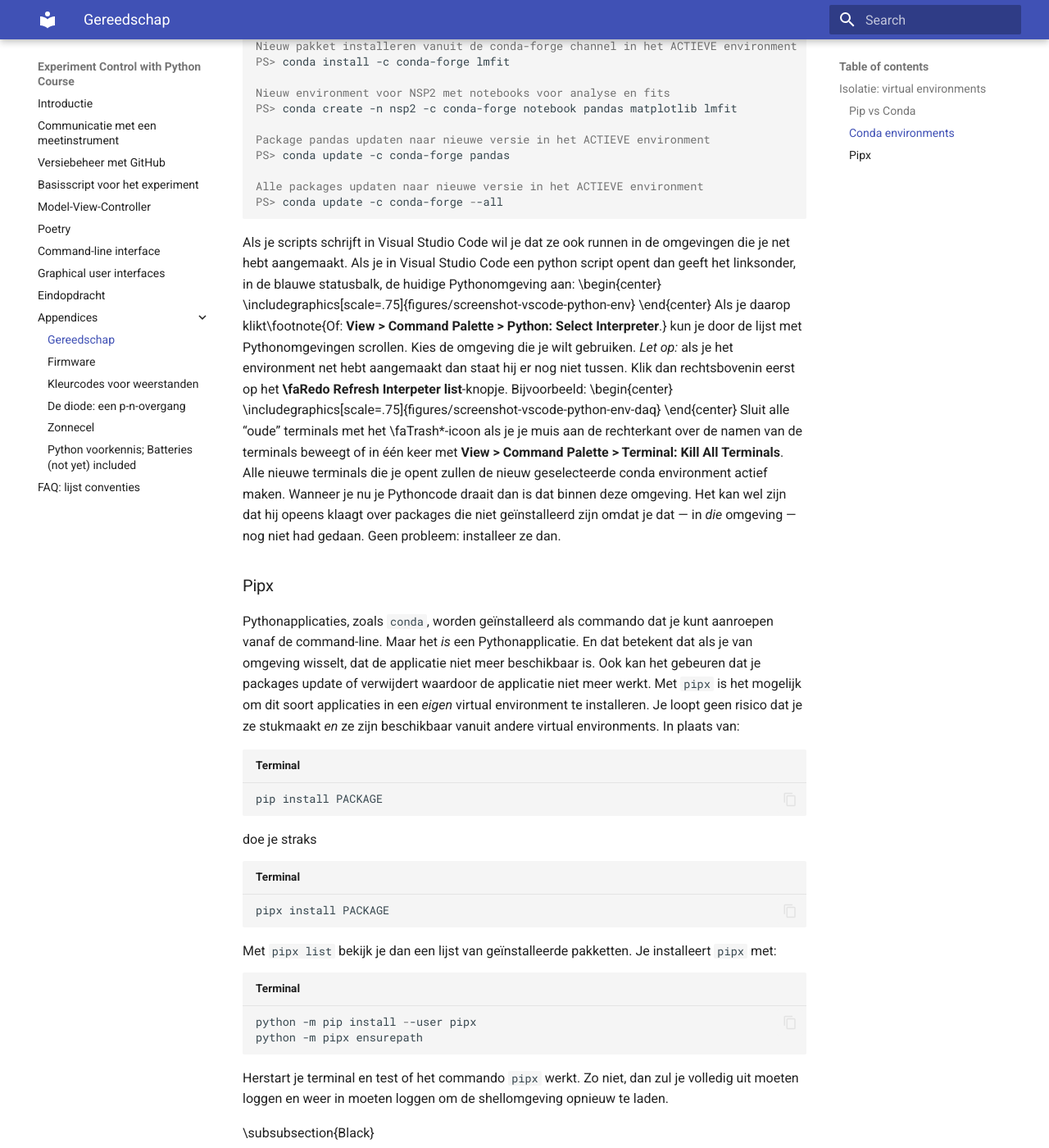
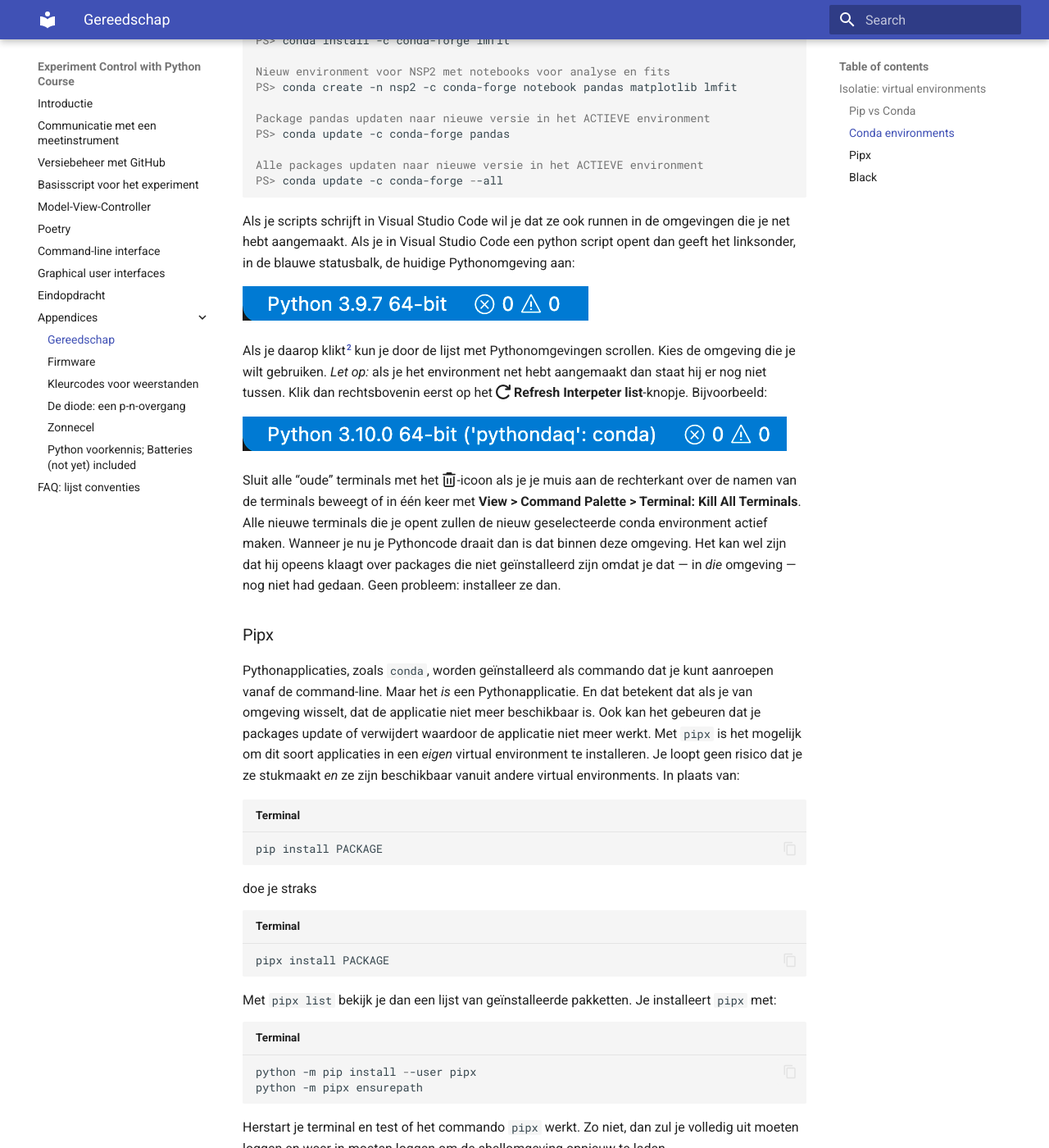
Before and after one commit to NatuurkundePracticumAmsterdam/ecpc, an MkDocs documentation site: the page built from docs/software-tools.md, in a window 1280 px wide and 1400 px high, scrolled down 2211 px. Shown: the whole window at 82% size. Built offline with MkDocs 1.6.1 and Material for MkDocs 9.7.7, drawn with Linux system fonts in a browser that asks for light colours; some of the changed text lies outside the part shown.

Commit message:
Update software-tools.md

````diff
--- a/docs/software-tools.md
+++ b/docs/software-tools.md
@@ -4,7 +4,9 @@
 ## Isolatie: virtual environments
 <div id="sec:virtual-envs"></div>
 
-Je hebt het vast al gemerkt: Anaconda is groot. Dat is gek, want Python is best klein. Anaconda bevat alleen veel meer dan Python. Anaconda is een Python_distributie_ en bevat een enorme verzameling aan packages. Je kunt zelf extra packages installeren met `conda` of `pip`. Je loopt dan mogelijk wel tegen problemen aan: packages hebben vaak zelf weer andere packages nodig. En regelmatig ook met een bepaalde versie. Dit kan een ingewikkeld netwerk worden waarbij het installeren van een nieuwe package óf heel lang duurt, óf niet kan vanwege een conflict,\footnote{Package A heeft B nodig met versie >= 1.1, maar package C heeft B nodig met versie 1.0. Nu kunnen package A en C dus niet tegelijkertijd geïnstalleerd worden.} óf <q>blind</q> gedaan wordt waarna sommige dingen niet meer willen werken. Alledrie is op te lossen door _virtual environments_ te gebruiken. Geïsoleerde omgevingen waarin (soms) een _eigen_ versie van Python draait met een _eigen_ &mdash; veelal kleine &mdash; collectie van packages. Je kunt environments aanmaken voor specifieke projecten bijvoorbeeld. Wellicht heb je bij NSP1 een environment aangemaakt om Jupyter Notebooks en een verzameling packages te installeren voor de data-analyse.
+Je hebt het vast al gemerkt: Anaconda is groot. Dat is gek, want Python is best klein. Anaconda bevat alleen veel meer dan Python. Anaconda is een Python_distributie_ en bevat een enorme verzameling aan packages. Je kunt zelf extra packages installeren met `conda` of `pip`. Je loopt dan mogelijk wel tegen problemen aan: packages hebben vaak zelf weer andere packages nodig. En regelmatig ook met een bepaalde versie. Dit kan een ingewikkeld netwerk worden waarbij het installeren van een nieuwe package óf heel lang duurt, óf niet kan vanwege een conflict[^Package conflict], óf <q>blind</q> gedaan wordt waarna sommige dingen niet meer willen werken. Alledrie is op te lossen door _virtual environments_ te gebruiken. Geïsoleerde omgevingen waarin (soms) een _eigen_ versie van Python draait met een _eigen_ &mdash; veelal kleine &mdash; collectie van packages. Je kunt environments aanmaken voor specifieke projecten bijvoorbeeld. Wellicht heb je bij NSP1 een environment aangemaakt om Jupyter Notebooks en een verzameling packages te installeren voor de data-analyse.
+
+[^Package conflict]: Package A heeft B nodig met versie >= 1.1, maar package C heeft B nodig met versie 1.0. Nu kunnen package A en C dus niet tegelijkertijd geïnstalleerd worden.
 
 
 ### Pip vs Conda
@@ -22,9 +24,9 @@
 
 Je moet je realiseren dat het aanmaken (en weggooien) van een environment heel makkelijk is. Doe dat regelmatig zodat je scherp houdt welke packages je nu echt nodig hebt voor je analyse of voor de software die je schrijft. Hieronder geven we een overzicht van de meest gebruikte commando's om met conda environments te werken.
 
-\begin{info}
+!!! info
     Conda installeert packages vanuit verschillende _channels_. De `defaults` channel bevat packages die af en toe door Anaconda worden getest en samengenomen tot een distributie (versie `2021.05` bijvoorbeeld). Er zijn weinig updates. De `conda-forge` channel bevat alle nieuwste versies van die packages en bevat ook software die (nog) niet in de `defaults` channel terecht is gekomen. De conda-forge channel is daarom erg populair.
-\end{info}
+
 
 Hieronder volgen enkele voorbeelden van het gebruik van conda:
 ``` ps1con title="Terminal"
@@ -64,14 +66,17 @@
 ```
 
 Als je scripts schrijft in Visual Studio Code wil je dat ze ook runnen in de omgevingen die je net hebt aangemaakt. Als je in Visual Studio Code een python script opent dan geeft het linksonder, in de blauwe statusbalk, de huidige Pythonomgeving aan:
-\begin{center}
-    \includegraphics[scale=.75]{figures/screenshot-vscode-python-env}
-\end{center}
-Als je daarop klikt\footnote{Of: **View > Command Palette > Python: Select Interpreter**.} kun je door de lijst met Pythonomgevingen scrollen. Kies de omgeving die je wilt gebruiken. _Let op:_ als je het environment net hebt aangemaakt dan staat hij er nog niet tussen. Klik dan rechtsbovenin eerst op het **\faRedo\ Refresh Interpeter list**-knopje. Bijvoorbeeld:
-\begin{center}
-    \includegraphics[scale=.75]{figures/screenshot-vscode-python-env-daq}
-\end{center}
-Sluit alle <q>oude</q> terminals met het \faTrash*-icoon als je je muis aan de rechterkant over de namen van de terminals beweegt of in één keer met **View > Command Palette > Terminal: Kill All Terminals**. Alle nieuwe terminals die je opent zullen de nieuw geselecteerde conda environment actief maken. Wanneer je nu je Pythoncode draait dan is dat binnen deze omgeving. Het kan wel zijn dat hij opeens klaagt over packages die niet geïnstalleerd zijn omdat je dat &mdash; in _die_ omgeving &mdash; nog niet had gedaan. Geen probleem: installeer ze dan.
+
+![Python environment](figures/screenshot-vscode-python-env.png)
+
+
+Als je daarop klikt[^Python interpreter] kun je door de lijst met Pythonomgevingen scrollen. Kies de omgeving die je wilt gebruiken. _Let op:_ als je het environment net hebt aangemaakt dan staat hij er nog niet tussen. Klik dan rechtsbovenin eerst op het **:fontawesome-solid-arrow-rotate-right: Refresh Interpeter list**-knopje. Bijvoorbeeld:
+
+[^Python interpreter]: Of: **View > Command Palette > Python: Select Interpreter**.
+
+![Python env daq](figures/screenshot-vscode-python-env-daq.png)
+
+Sluit alle <q>oude</q> terminals met het :fontawesome-regular-trash-can:-icoon als je je muis aan de rechterkant over de namen van de terminals beweegt of in één keer met **View > Command Palette > Terminal: Kill All Terminals**. Alle nieuwe terminals die je opent zullen de nieuw geselecteerde conda environment actief maken. Wanneer je nu je Pythoncode draait dan is dat binnen deze omgeving. Het kan wel zijn dat hij opeens klaagt over packages die niet geïnstalleerd zijn omdat je dat &mdash; in _die_ omgeving &mdash; nog niet had gedaan. Geen probleem: installeer ze dan.
 
 
 ### Pipx
@@ -92,8 +97,7 @@
 ```
 Herstart je terminal en test of het commando `pipx` werkt. Zo niet, dan zul je volledig uit moeten loggen en weer in moeten loggen om de shellomgeving opnieuw te laden.
 
-
-\subsubsection{Black}
+### Black
 
 Eén van de tools die problemen kunnen geven wanneer je van environment wisselt is `black`. Misschien heb je bij het aanmaken van de environment voor deze cursus in [opdracht _Environment aanmaken_](communicatie.md#opd:condaenv) gemerkt dat Visual Studio Code soms klaagt dat `black` niet geïnstalleerd is. Het is lastig als je black in ieder environment moet installeren én het is lastig dat je schone environment al snel <q>vervuild</q> raakt met een tool en alle bijbehorende dependencies die niets te maken hebben met jouw project. Daarom installeren we `black` graag via `pipx`.
 
````
